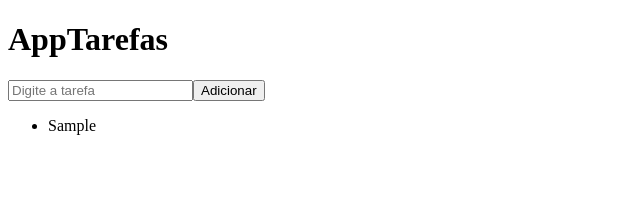
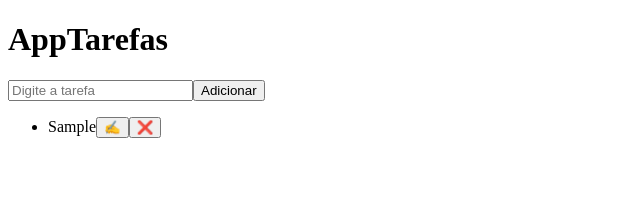
Before and after one commit to miguelitoss-ak/react-tutorial, a React (Vite) app: page / in a window 1280 px wide. Both pictures are taken after typing "Sample" into the empty fields and a click on the button "Adicionar". Shown: the top 207 px of the page, without its empty margins (0-640 px from the left). Built offline with nearby package versions, Linux system fonts and the light colour scheme.

Commit message:
Editar e Excluir

```diff
--- a/src/AppTarefas.jsx
+++ b/src/AppTarefas.jsx
@@ -12,11 +12,23 @@
         };
         setTarefas([...tarefas, novaTarefa]);
     };
+
+    const editTarefa = (id, novoTexto) => {
+      setTarefas(tarefas.map((tarefa) =>
+        tarefa.id === id ? { ...tarefa, texto: novoTexto } : tarefa
+      ));
+    };
+
+    const deleteTarefa = (id) => {
+      setTarefas(tarefas.filter((tarefa) => tarefa.id !== id));
+    };
+
   return (
     <div>
       <h1>AppTarefas</h1>
       <TarefasForm onAddTarefa={addTarefa} />
-      <TarefasLista tarefas={tarefas} />
+      <TarefasLista tarefas={tarefas} onEditTarefa={editTarefa} onDeleteTarefa={deleteTarefa} />
+
     </div>
   )
 }
--- a/src/TarefasItem.jsx
+++ b/src/TarefasItem.jsx
@@ -1,6 +1,43 @@
-const TarefasItem = ({tarefa}) => {
+import { useState } from "react";
+
+const TarefasItem = ({tarefa , onEdit, onDelete}) => {
+  const [isEditing, setIsEditing] = useState(false);
+  const [novoTexto, setNovoTexto] = useState(tarefa.texto);
+
+  const handleEdit = () => {
+    if (isEditing) {
+      if (novoTexto.trim()) {
+        onEdit(tarefa.id, novoTexto.trim());
+      }
+      setIsEditing(false);
+    } else {
+      setIsEditing(true);
+    }
+  }
+
+  const handleDelete = () => {
+    onDelete(tarefa.id);
+  }
+
   return (
-    <li>{tarefa.texto}</li>
+    <li>
+      {isEditing ? (
+        <>
+          <input type="text" value={novoTexto} onChange={(e) => setNovoTexto(e.target.value)} onKeyDown={(e) => {
+            if (e.key === "Enter") {
+              handleEdit();
+            }
+          }}/>
+          <button onClick={() => {onEdit(tarefa.id, novoTexto); setIsEditing(false);}}>💾</button>
+        </>
+      ) : (
+        <>
+          {tarefa.texto}
+          <button onClick={handleEdit}>✍️</button>
+          <button onClick={handleDelete}>❌</button>
+        </>
+      )}
+    </li>
   );
 }
 export default TarefasItem;
--- a/src/TarefasLista.jsx
+++ b/src/TarefasLista.jsx
@@ -1,11 +1,11 @@
 import TarefasItem from "./TarefasItem";
 
-const TarefasLista = ({tarefas}) => {
+const TarefasLista = ({tarefas, onEditTarefa, onDeleteTarefa}) => {
 
   return (
     <ul>
         {tarefas.map((tarefa) => (
-            <TarefasItem key={tarefa.id} tarefa={tarefa} />
+            <TarefasItem key={tarefa.id} tarefa={tarefa} onEdit={onEditTarefa} onDelete={onDeleteTarefa} />
         ))}
     </ul>
   )
```
Also changed, not shown: src/main.jsx (line endings or trailing spaces).
